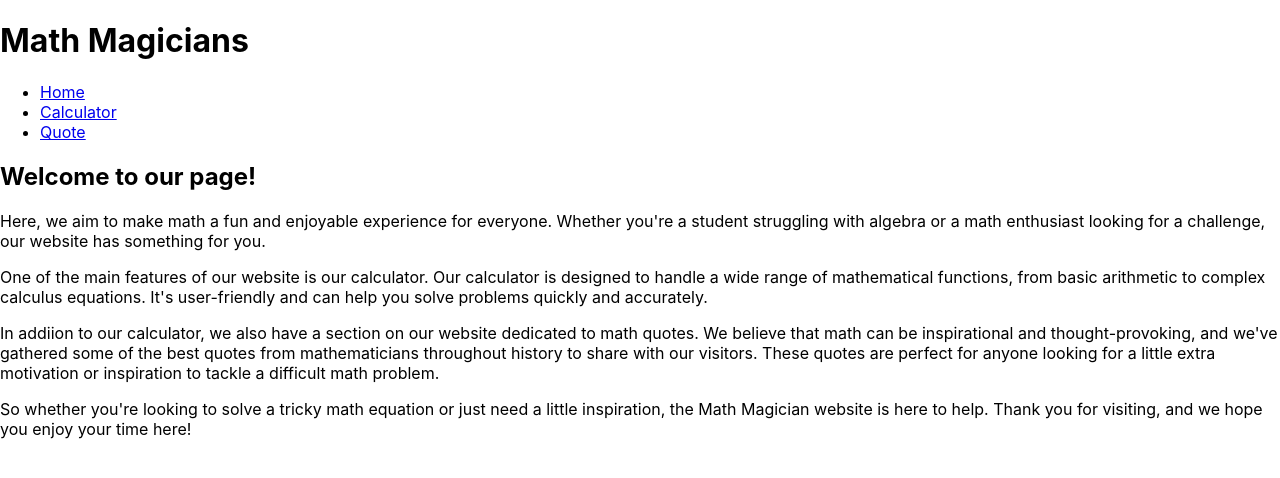
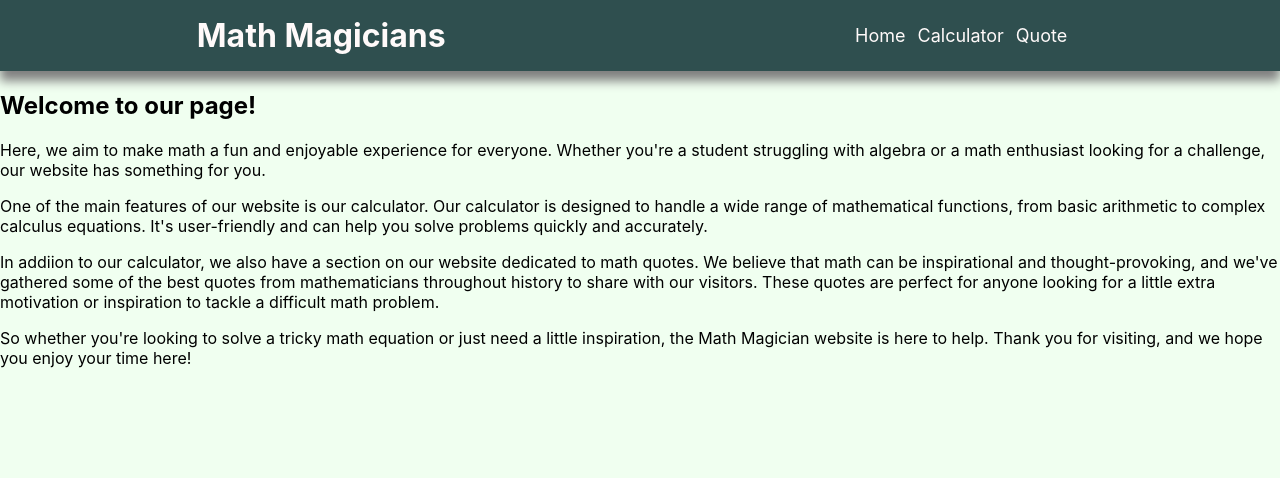
Before and after one commit to Matthieu96Code/math-magicians, a React (Create React App) app: page /math-magicians/home in a window 1280 px wide. Shown: the top 478 px of the page. Built offline with nearby package versions, Linux system fonts and the light colour scheme.

Commit message:
add a general style

```diff
--- a/src/App.css
+++ b/src/App.css
@@ -12,6 +12,11 @@
 
 .quote-title {
   font-size: 20px;
+}
+
+.calculator-page {
+  display: flex;
+  justify-content: space-around;
 }
 
 .calculator {
--- a/src/components/Calculator.js
+++ b/src/components/Calculator.js
@@ -13,6 +13,8 @@ const Calculator = () => {
     setResult(operation);
   };
   return (
+    <div className="calculator-page">
+      <h2>Let&apos;s do some math</h2>
       <div className="calculator">
         <div className="screen">{result.next || result.total || '0'}</div>
         <div className="buttons">
@@ -37,6 +39,7 @@ const Calculator = () => {
           <button onClick={btnClick} type="button" className="calc-btn btn-= operation">=</button>
         </div>
       </div>
+    </div>
   );
 };
 
--- a/src/components/Layout.js
+++ b/src/components/Layout.js
@@ -1,12 +1,15 @@
 import { Outlet } from 'react-router-dom';
 import Navbar from './Navbar';
+import styles from '../styles/Layout.module.css';
 
 const Layout = () => (
-  <>
-    <h1>Math Magicians</h1>
-    <Navbar />
+  <div className={styles.layout}>
+    <div className={styles.navbar}>
+      <h1 className={styles.mainTitle}>Math Magicians</h1>
+      <Navbar />
+    </div>
     <Outlet />
-  </>
+  </div>
 );
 
 export default Layout;
--- a/src/components/Navbar.js
+++ b/src/components/Navbar.js
@@ -1,5 +1,6 @@
 import React from 'react';
 import { NavLink } from 'react-router-dom';
+import styles from '../styles/Navbar.module.css';
 
 const links = [
   { path: 'home', text: 'Home' },
@@ -8,11 +9,11 @@ const links = [
 ];
 
 const Navbar = () => (
-  <nav className="navbar">
-    <ul>
+  <nav className={styles.navbar}>
+    <ul className={styles.menuList}>
       {links.map((link) => (
-        <li key={link.text}>
-          <NavLink to={link.path}>{link.text}</NavLink>
+        <li className={styles.listElement} key={link.text}>
+          <NavLink className={styles.linkedList} to={link.path}>{link.text}</NavLink>
         </li>
       ))}
     </ul>
--- a/src/components/displayQuote.js
+++ b/src/components/displayQuote.js
@@ -22,7 +22,7 @@ const Quotes = () => {
       }
     };
     fetchData();
-  }, [setData]);
+  }, []);
 
   return (
     <div className="quote">
--- /dev/null
+++ b/src/styles/Layout.module.css
@@ -0,0 +1,16 @@
+.layout {
+  background-color: honeydew;
+  height: 100vh;
+}
+
+.navbar {
+  background-color: darkslategray;
+  box-shadow: gray 0 10px 10px;
+  display: flex;
+  justify-content: space-around;
+}
+
+.mainTitle {
+  margin: 16px 0;
+  color: snow;
+}
--- /dev/null
+++ b/src/styles/Navbar.module.css
@@ -0,0 +1,24 @@
+.navbar {
+  display: flex;
+  justify-content: center;
+  align-items: center;
+}
+
+.menuList {
+  margin: 0;
+  padding: 10px;
+  display: flex;
+  justify-content: space-around;
+}
+
+.listElement {
+  margin: 0 6px;
+  list-style: none;
+  text-decoration: none;
+}
+
+.linkedList {
+  font-size: 18px;
+  text-decoration: none;
+  color: snow;
+}
```
Lines whose indentation alone changed are shown as unchanged.
